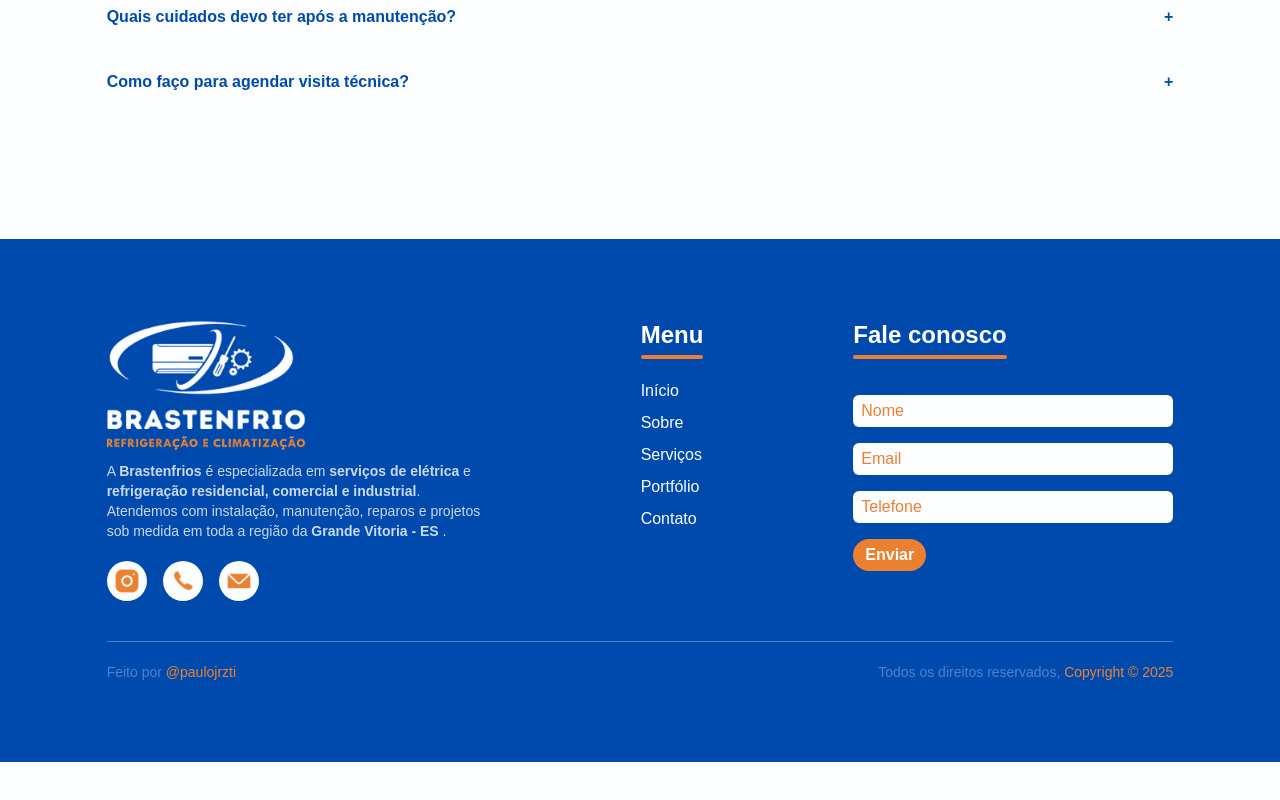
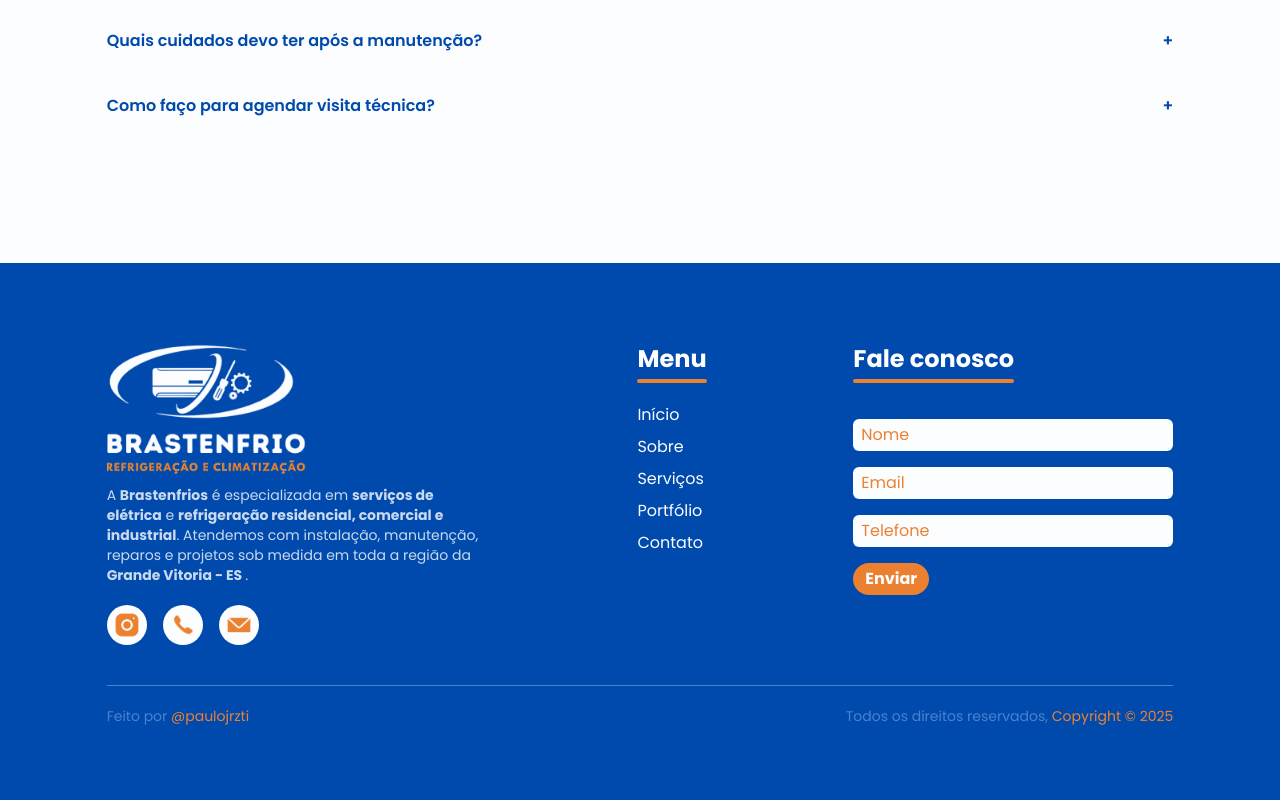
Before and after one commit to paulojrzti/brastemfriosLp, a Next.js app: page / in a window 1280 px wide. Shown: the part 3516-4316 px from the top of the page. Before the commit the page ends 4278 px from the top, so only its background shows below. Built offline with nearby package versions, Linux system fonts and the light colour scheme.

Commit message:
fix otimizando imagens

```diff
--- a/next.config.ts
+++ b/next.config.ts
@@ -4,9 +4,6 @@ const nextConfig: NextConfig = {
   images: {
     formats: ["image/avif", "image/webp"], // otimiza imagens
   },
-  experimental: {
-    optimizeCss: true,
-  },
 };
 
 export default nextConfig;
--- a/src/app/globals.css
+++ b/src/app/globals.css
@@ -4,14 +4,13 @@
   --color-blue: #004aad;
   --color-orange: #eb8130;
   --color-light: #fbfdff;
-  --font-sans: "Poppins", sans-serif;
 }
 html {
   scroll-behavior: smooth;
   overflow-x: hidden;
 }
 body {
-  @apply bg-light font-sans;
+  @apply bg-light;
 }
 .icon {
   @apply bg-blue p-2 2xl:p-4 rounded-full;
--- a/src/app/layout.tsx
+++ b/src/app/layout.tsx
@@ -1,6 +1,12 @@
 import type { Metadata } from "next";
 import "./globals.css";
 import { Header, Menu, LenisProvider, Footer } from "@/components";
+import { Poppins } from "next/font/google";
+
+const poppins = Poppins({
+  subsets: ["latin"],
+  weight: ["400", "600", "700"],
+});
 
 export const metadata: Metadata = {
   title: "Brastenfrios - Serviços de Elétrica e Refrigeração na Grande Vitória",
@@ -15,14 +21,12 @@ export default function RootLayout({
 }>) {
   return (
     <html lang="pt-BR">
-      <body>
+      <body className={poppins.className}>
         <LenisProvider />
         <Header />
         <Menu />
-        <main>
-         {children}
-        </main>
-        <Footer/>
+        <main>{children}</main>
+        <Footer />
       </body>
     </html>
   );
--- a/src/components/Servicos/index.tsx
+++ b/src/components/Servicos/index.tsx
@@ -83,6 +83,7 @@ function CardsCarousel({
                 width={80}
                 height={80}
                 className="w-20 h-20 mb-3"
+
               />
               <h4 className="font-bold text-lg">{card.title}</h4>
               <p className="text-sm mt-2">{card.desc}</p>
```
